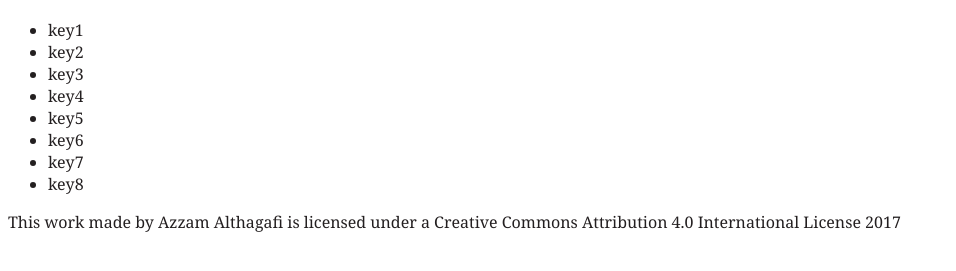
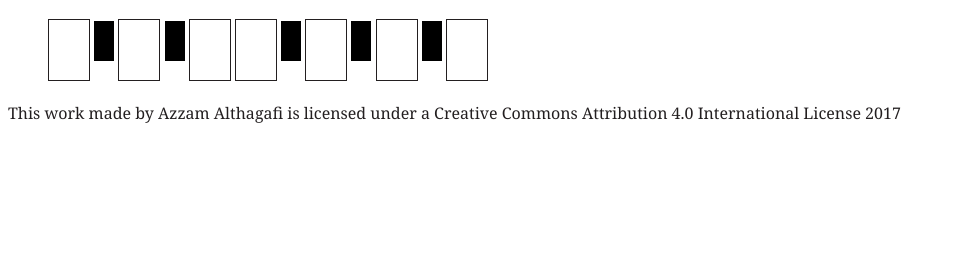
Before and after one commit to azzamalthagafi/PianoThis, a plain HTML site: page index.html in a window 1280 px wide. Shown: the part 67-338 px from the top of the page, without its empty margins (0-956 px from the left). Drawn offline with Linux system fonts and the light colour scheme.

Commit message:
Basic prototype
Created basic key layout for c4 - b#4

```diff
--- a/index.html
+++ b/index.html
@@ -14,14 +14,18 @@
 
     <div class="Piano">
       <ul>
-        <li>key1</li>
-        <li>key2</li>
-        <li>key3</li>
-        <li>key4</li>
-        <li>key5</li>
-        <li>key6</li>
-        <li>key7</li>
-        <li>key8</li>
+        <li class="w-key" id="c4"></li>
+        <li class="b-key" id="c#4"></li>
+        <li class="w-key" id="d4"></li>
+        <li class="b-key" id="d#4"></li>
+        <li class="w-key" id="e4"></li>
+        <li class="w-key" id="f4"></li>
+        <li class="b-key" id="g4"></li>
+        <li class="w-key" id="g#4"></li>
+        <li class="b-key" id="a4"></li>
+        <li class="w-key" id="a#4"></li>
+        <li class="b-key" id="b4"></li>
+        <li class="w-key" id="b#4"></li>
       </ul>
 
     </div>
--- a/style.css
+++ b/style.css
@@ -8,3 +8,29 @@ Light Grey #EAEAEA */
   font-family: Georgia;
   color:  #231F20;
 }
+
+li {
+	display: inline-block;
+}
+
+.w-key {
+	width: 40px;
+	height: 60px;
+	background-color: white;
+	border: 1px solid;
+}
+
+.b-key {
+	width: 20px;
+	height: 40px;
+	background-color: black;
+	margin-bottom: 20px;
+}
+
+li.w-key:hover{
+	background-color: #EAEAEA;
+}
+
+li.b-key:hover{
+	background-color: #464646;
+}
```
